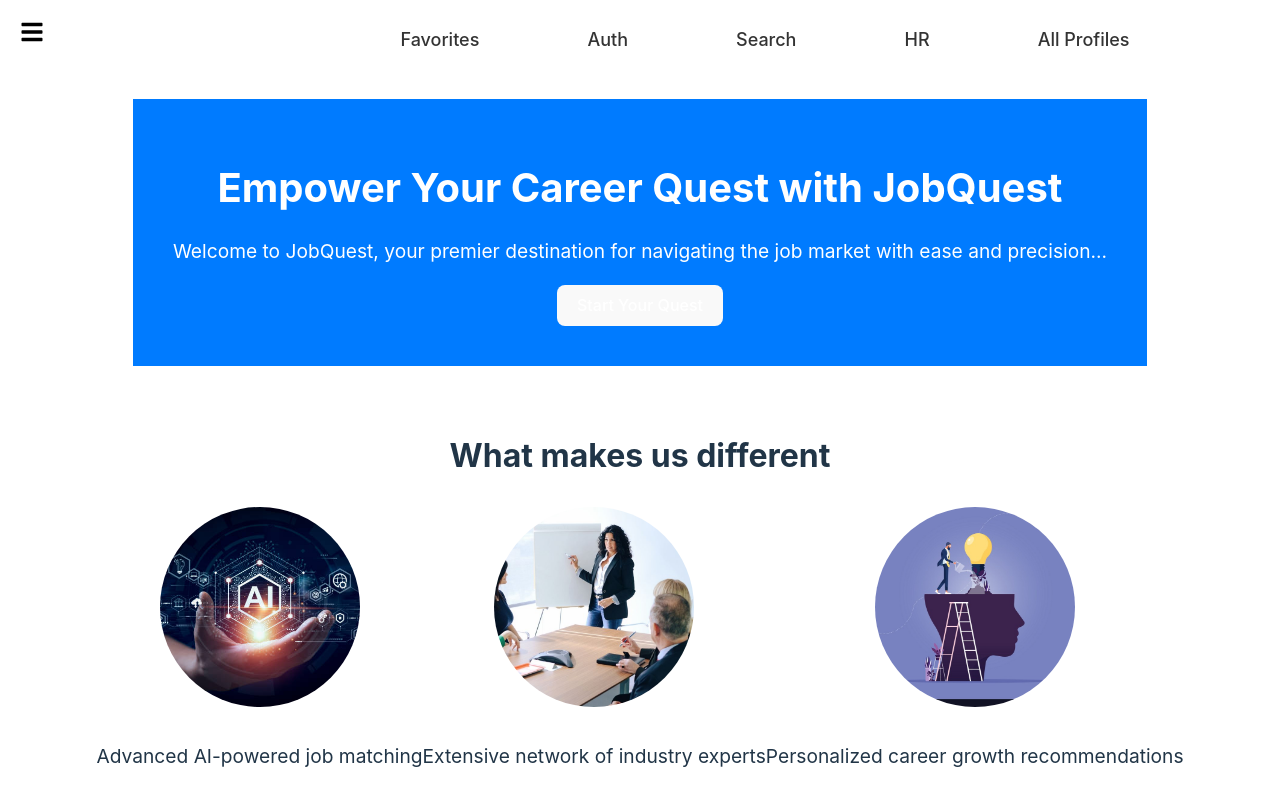
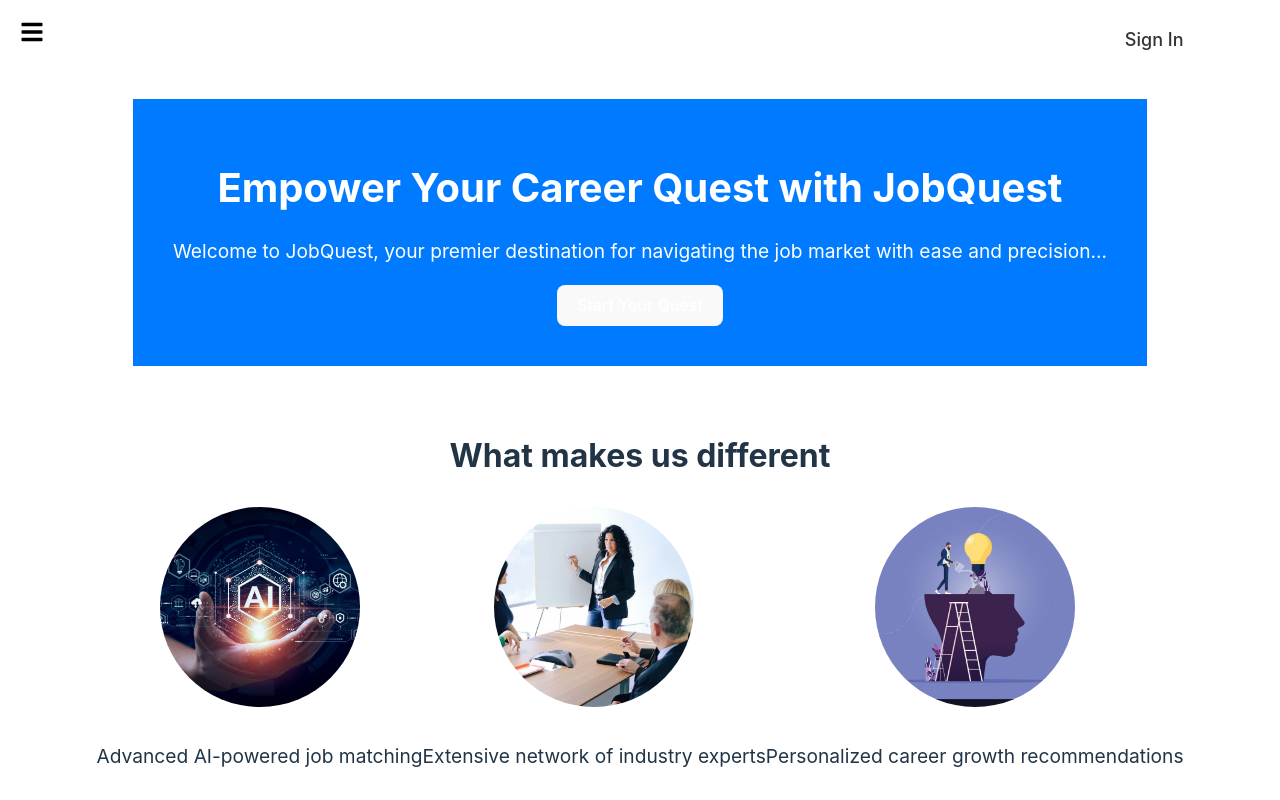
Before and after one commit to JonathanHaz/JobQ, a React (Vite) app: page / in a window 1280 px wide. Shown: the top 800 px of the page. Built offline with nearby package versions, Linux system fonts and the light colour scheme; no server answers.

Commit message:
Navbar Update

```diff
--- a/src/components/Navigation/Navbar.css
+++ b/src/components/Navigation/Navbar.css
@@ -50,7 +50,7 @@
   list-style-type: none;
   padding: 0;
   display: flex;
-  justify-content: space-around;
+  justify-content: flex-end;
 }
 
 .nav-list li {
--- a/src/components/Navigation/Navbar.jsx
+++ b/src/components/Navigation/Navbar.jsx
@@ -1,10 +1,13 @@
-import React, { useState } from 'react';
+import React, { useState,useContext } from 'react';
 import { Link } from 'react-router-dom';
 import { FaBars } from 'react-icons/fa'; // Import the menu icon
 import './Navbar.css';
+import { userContext } from '../../context/Global'
 
 const Navbar = () => {
   const [sidebarOpen, setSidebarOpen] = useState(false);
+
+  const { handleSignOut,user } = useContext(userContext)
 
   const toggleSidebar = () => {
     setSidebarOpen(!sidebarOpen);
@@ -21,12 +24,6 @@
           <li><Link to="/">Home</Link></li>
           <li><Link to="/about">About</Link></li>
           <li><Link to="/profile">Profile</Link></li>
-        </ul>
-      </nav>
-
-      {/* Main Navbar */}
-      <nav className="main-navbar">
-        <ul className="nav-list">
           <li><Link to="/favorites">Favorites</Link></li>
           <li><Link to="/auth">Auth</Link></li>
           <li><Link to="/search">Search</Link></li>
@@ -34,6 +31,14 @@
           <li><Link to="/all-profiles">All Profiles</Link></li>
         </ul>
       </nav>
+
+      {/* Main Navbar */}
+      <nav className="main-navbar">
+        <ul className="nav-list">
+          {user?<button onClick={handleSignOut} className='Sign-button'>Log Out</button> : <Link to='/auth  '>Sign In</Link>}
+
+        </ul>
+      </nav>
     </div>
   );
 };
--- a/src/pages/Auth/Auth.jsx
+++ b/src/pages/Auth/Auth.jsx
@@ -4,23 +4,21 @@
 import { userContext } from '../../context/Global'
 
 export default function Auth() {
-  const {handleSignOut} = useContext(userContext)
+  const { handleSignOut } = useContext(userContext)
   const [signButton, setSignButton] = useState(false);
-  const toggleForm = ()=>{
+  const toggleForm = () => {
     setSignButton(!signButton)
   }
+
   return (
     <div>
-      {signButton?
-      <Login toggleForm={toggleForm}/>
-      :
-      <SignUp toggleForm={toggleForm}/>
+      {signButton ?
+        <Login toggleForm={toggleForm} />
+        :
+        <SignUp toggleForm={toggleForm} />
       }
 
 
-      <div>
-        <button onClick={handleSignOut} className='Sign-button'>SignOut</button>
-     </div>
     </div>
   )
 }
```
